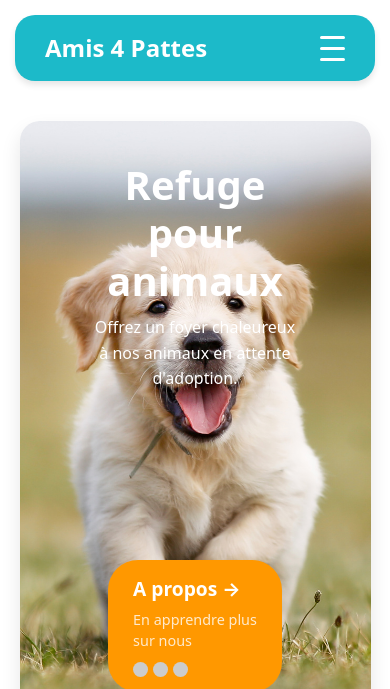
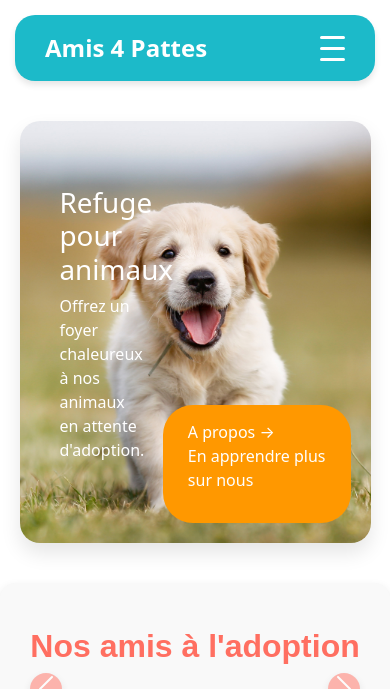
Before and after one commit to Nexzii/sae-301-MAXENCE--STIEVENARD, a PHP site: page /acceuil.php in a window 390 px wide. Shown: the top 689 px of the page. Run offline with PHP 8.4, Linux system fonts and the light colour scheme; data comes from the database, SQL or seed files in the repository; grey boxes are pictures that could not be loaded.

Commit message:
page acceuil maj et footer
page acceuil maj et footer fais

```diff
--- a/site sae 301/Style.css
+++ b/site sae 301/Style.css
@@ -1,3 +1,4 @@
+
 /* General styles */
 body {
     font-family: Arial, sans-serif;
--- a/site sae 301/acceuil.css
+++ b/site sae 301/acceuil.css
@@ -1,4 +1,4 @@
-/* Style général */
+/* General Styles */
 body {
     font-family: Arial, sans-serif;
     margin: 0;
@@ -6,6 +6,7 @@ body {
     background-color: #f9f9f9;
 }
 
+/* Header */
 header {
     background-color: #00bcd4;
     padding: 10px 20px;
@@ -37,54 +38,37 @@ header {
     font-weight: bold;
 }
 
-/* Section Hero */
+/* Hero Section */
 .hero-section {
     position: relative;
-    width: 90%; /* Largeur de la section */
-    height: 50vh; /* Hauteur réduite de l'image */
+    width: 90%;
+    height: 50vh;
     background: url("recources/esperance-vie-chiens-chiot-golden-retriever.jpg") no-repeat center center/cover;
     border-radius: 20px;
     box-shadow: 0 10px 20px rgba(0, 0, 0, 0.1);
-    overflow: hidden;
     margin: 40px auto;
     display: flex;
     align-items: center;
-    justify-content: space-between; /* Texte à gauche et bouton à droite */
+    justify-content: space-between;
     padding: 20px;
 }
 
-/* Contenu texte */
 .hero-content {
-    max-width: 40%; /* Largeur limitée pour le texte */
+    max-width: 40%;
     color: #ffffff;
     padding: 20px;
     border-radius: 10px;
     text-align: left;
 }
 
-.hero-content h1 {
-    font-size: 2.5rem;
-    font-weight: bold;
-    margin-bottom: 10px;
-}
-
-.hero-content p {
-    font-size: 1rem;
-    margin-bottom: 20px;
-    line-height: 1.6;
-}
-
-/* Bouton Hero avec forme personnalisée */
 .hero-button {
     position: absolute;
     bottom: 20px;
     right: 20px;
-    display: inline-block;
     background-color: #FF9800;
-    color: #ffffff;
+    color: #fff;
     padding: 15px 25px;
     text-decoration: none;
-    font-weight: bold;
     border-radius: 30px;
     font-size: 1rem;
     transition: background-color 0.3s ease, transform 0.3s ease;
@@ -92,176 +76,130 @@ header {
 
 .hero-button:hover {
     background-color: #e68a00;
-    transform: scale(1.05); /* Effet d'agrandissement */
+    transform: scale(1.05);
 }
 
-.hero-button span {
-    display: block;
-    font-size: 1.2rem;
-}
-
-.hero-button p {
-    margin: 5px 0 0;
-    font-size: 0.9rem;
-    font-weight: normal;
-    color: rgba(255, 255, 255, 0.8);
-}
-
-.button-deco {
-    display: flex;
-    gap: 5px;
-    margin-top: 10px;
-}
-
-.circle {
-    width: 15px;
-    height: 15px;
-    background-color: #ccc;
-    border-radius: 50%;
-}
-
-/* Responsive Design */
-@media (max-width: 1024px) {
-    .hero-section {
-        flex-direction: column; /* Colonne sur petits écrans */
-        height: 70vh;
-    }
-
-    .hero-content {
-        max-width: 80%;
-        text-align: center;
-        margin-bottom: 20px;
-    }
-
-    .hero-button {
-        position: static;
-        margin: 20px auto 0;
-        display: block;
-    }
-}
-.carousel-item img {
-    max-height: 400px;
-    object-fit: cover;
-}
-
-.carousel-caption {
-    background-color: rgba(0, 0, 0, 0.6);
-    color: #fff;
-}
-/* Section Carrousel */
+/* Carousel Section */
 .carousel-section {
+    background-color: #f9f9f9;
+    padding: 30px 20px;
+    border-radius: 15px;
+    box-shadow: 0 4px 10px rgba(0, 0, 0, 0.1);
+    margin: 20px auto;
+    max-width: 500px;
     text-align: center;
-    margin: 40px auto;
-    padding: 20px;
 }
 
 .carousel-section h2 {
+    font-family: 'Isidora Soft Alt', sans-serif;
     font-size: 2rem;
-    color: #FF6F3C; /* Couleur principale */
+    color: #FF6F61;
+    font-weight: bold;
     margin-bottom: 20px;
-    font-weight: bold;
-}
-
-/* Style pour le carrousel */
-.carousel-item {
-    display: flex;
-    justify-content: center;
-    align-items: center;
-    text-align: center;
 }
 
 .carousel-card {
-    background-color: #ffffff;
+    text-align: center;
+    padding: 15px;
+    border: 1px solid #e0e0e0;
     border-radius: 15px;
-    box-shadow: 0 4px 10px rgba(0, 0, 0, 0.1);
-    overflow: hidden;
-    padding: 10px;
-    max-width: 300px;
+    background: white;
+    box-shadow: 0 4px 8px rgba(0, 0, 0, 0.1);
+    transition: transform 0.3s ease, box-shadow 0.3s ease;
+    max-width: 250px;
     margin: auto;
-    transition: transform 0.3s ease, box-shadow 0.3s ease;
 }
 
 .carousel-card:hover {
-    transform: scale(1.05);
-    box-shadow: 0 8px 20px rgba(0, 0, 0, 0.2);
+    transform: translateY(-10px);
+    box-shadow: 0 8px 16px rgba(0, 0, 0, 0.2);
 }
 
 .carousel-card img {
+    border-radius: 30px;
+    border-radius: 10px;
+    max-height: 180px;
+    object-fit: cover;
+    margin-bottom: 10px;
     width: 100%;
-    height: 200px;
-    object-fit: cover;
-    border-radius: 15px 15px 0 0;
 }
 
 .carousel-card h3 {
-    font-size: 1.2rem;
+    font-family: 'Isidora Soft Alt', sans-serif;
+    font-size: 1.4rem;
+    color: #FF6F61;
     font-weight: bold;
-    color: #333;
     margin-top: 10px;
 }
 
 .carousel-card p {
-    font-size: 0.9rem;
-    color: #777;
-    margin: 5px 0 10px;
+    font-size: 1rem;
+    color: #555;
+    margin-top: 5px;
 }
 
-/* Boutons du carrousel */
+.carousel-item.active .carousel-card {
+    transform: scale(1.05);
+    box-shadow: 0 10px 20px rgba(0, 0, 0, 0.2);
+}
+
 .carousel-control-prev,
 .carousel-control-next {
-    width: 5%;
+    position: absolute;
+    top: 50%;
+    transform: translateY(-50%);
+    z-index: 1; /* S'assurer qu'ils sont devant les autres éléments */
+    width: 40px;
+    height: 40px;
+}
+
+.carousel-control-prev {
+    left: 10px; /* Ajustez cette valeur pour éloigner ou rapprocher du bord */
+}
+
+.carousel-control-next {
+    right: 10px; /* Ajustez cette valeur pour éloigner ou rapprocher du bord */
+}
+
+.carousel-control-prev,
+.carousel-control-next {
+    position: absolute;
+    top: 50%; /* Centre verticalement */
+    transform: translateY(-50%); /* Ajuste le décalage vertical */
+    width: 40px;
+    height: 40px;
+    z-index: 1; /* S'assurer qu'ils sont visibles */
+    cursor: pointer;
+}
+
+.carousel-control-prev {
+    left: 10px; /* Distance du côté gauche */
+}
+
+.carousel-control-next {
+    right: 10px; /* Distance du côté droit */
 }
 
 .carousel-control-prev-icon,
 .carousel-control-next-icon {
-    background-color: #FF6F3C;
+    display: inline-block;
+    background-color: #FF6F61;
     border-radius: 50%;
-    padding: 10px;
-    width: 35px;
-    height: 35px;
-}
-.adoption-carousel {
-    text-align: center;
-    margin: 40px auto;
+    width: 40px;
+    height: 40px;
+    box-shadow: 0 4px 8px rgba(0, 0, 0, 0.2);
+    background-size: 50%; /* Ajuste la taille de l'icône */
+    background-position: center;
+    background-repeat: no-repeat;
 }
 
-.section-title {
-    font-size: 2rem;
-    color: #FF6F3C;
-    margin-bottom: 20px;
+.carousel-control-prev:hover .carousel-control-prev-icon,
+.carousel-control-next:hover .carousel-control-next-icon {
+    background-color: #e65a4f;
 }
 
-.card-deck {
-    display: flex;
-    justify-content: center;
-    gap: 20px;
-}
 
-.card {
-    border-radius: 15px;
-    overflow: hidden;
-    background: #f9f9f9;
-    box-shadow: 0 4px 8px rgba(0, 0, 0, 0.1);
-    flex: 1;
-    max-width: 30%;
-}
-
-.card-img-top {
-    height: 200px;
-    object-fit: cover;
-}
-
-.card-title {
-    font-size: 1.2rem;
-    color: #333;
-}
-
-.card-text {
-    font-size: 1rem;
-    color: #666;
-    margin-top: 5px;
-}
-/* Section Contact */
+/* Contact Section */
 .contact-section {
     background-color: #f9f9f9;
     padding: 40px 20px;
@@ -314,12 +252,33 @@ header {
 }
 
 .contact-image {
+    border-radius: 30px;
     flex: 1;
     max-width: 30%;
 }
 
 .contact-image img {
+    border-radius: 30px;
     width: 100%;
     border-radius: 20px;
     box-shadow: 0 5px 15px rgba(0, 0, 0, 0.2);
 }
+
+/* Responsive Design */
+@media (max-width: 768px) {
+    .carousel-section {
+        padding: 20px;
+    }
+
+    .carousel-card img {
+        max-height: 150px;
+    }
+
+    .carousel-card h3 {
+        font-size: 1.2rem;
+    }
+
+    .carousel-card p {
+        font-size: 0.9rem;
+    }
+}
--- a/site sae 301/acceuil.php
+++ b/site sae 301/acceuil.php
@@ -5,6 +5,7 @@
     <meta name="viewport" content="width=device-width, initial-scale=1.0">
     <title>Amis 4 Pattes</title>
     <link rel="stylesheet" href="acceuil.css">
+
     <!-- Bootstrap CSS -->
     <link href="https://cdn.jsdelivr.net/npm/bootstrap@5.3.0-alpha1/dist/css/bootstrap.min.css" rel="stylesheet">
 </head>
@@ -43,11 +44,11 @@
         <div class="carousel-inner">
             <?php foreach ($chats as $index => $chat): ?>
                 <div class="carousel-item <?php if ($index === 0) echo 'active'; ?>">
-                        <div class="carousel-card">
+
                         <img src="<?= htmlspecialchars($chat['photo']) ?>" class="d-block mx-auto img-fluid" alt="<?= htmlspecialchars($chat['nom']) ?>">
                         <h3 class="text-center mt-3"><?= htmlspecialchars($chat['nom']) ?></h3>
                         <p class="text-center"><?= htmlspecialchars($chat['description']) ?></p>
-                        </div>
+                    </a>
                 </div>
             <?php endforeach; ?>
         </div>
@@ -59,7 +60,9 @@
     <span class="carousel-control-next-icon" aria-hidden="true"></span>
     <span class="visually-hidden">Next</span>
 </button>
+
 </div>
+
     </div>
 
     <!-- Bootstrap JS Bundle -->
--- a/site sae 301/admin.php
+++ b/site sae 301/admin.php
@@ -1,6 +1,6 @@
 <?php
 include 'config.php';
-include 'header.php';
+
 
 // Liste des espèces et races
 $especesRaces = [
@@ -59,6 +59,7 @@ $demandes = $query->fetchAll(PDO::FETCH_ASSOC);
     <meta name="viewport" content="width=device-width, initial-scale=1.0">
     <title>Administration des Animaux</title>
     <link rel="stylesheet" href="style.css">
+   <?php include 'header.php'; ?>
     <style>
         body {
             font-family: Arial, sans-serif;
```
Lines whose indentation alone changed are shown as unchanged.
